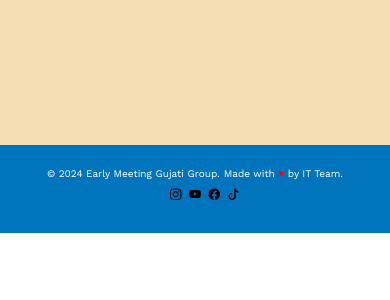
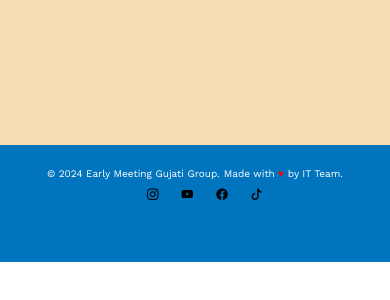
Before and after one commit to achmadfazza/InvitationDigital, a plain HTML site: page index.html in a window 390 px wide. Shown: the part 3622-3922 px from the top of the page. After the commit the page ends 3884 px from the top, so only its background shows below. Drawn offline with nearby package versions, Linux system fonts and the light colour scheme.

Commit message:
update footer padding mobile

```diff
--- a/css/style.css
+++ b/css/style.css
@@ -11,7 +11,7 @@
 body {
    font-size: 1.2rem;
    font-family: 'Work Sans', sans-serif;
-   min-height: 4500px;
+   min-height: 100vh;
 }
 
 .hero::before {
@@ -193,6 +193,8 @@ footer {
    padding: 2rem;
    background-color: var(--blue);
    color: white;
+   height: auto;
+
 }
 
 footer small span {
@@ -212,7 +214,7 @@ footer a:hover {
 footer li {
    list-style: none;
    display: inline;
-   padding: 0.2rem;
+   padding: 1rem;
 
 }
 
@@ -282,4 +284,7 @@ footer li {
       font-size: 4rem;
    }
 
+   footer ul {
+      padding-bottom: 3rem;
+   }
 }
```
